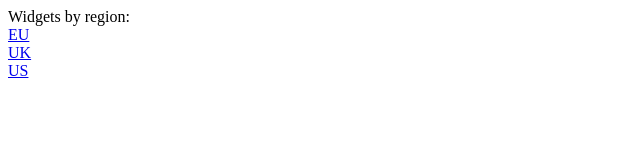
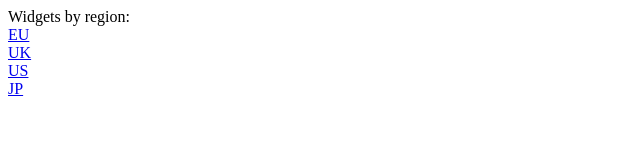
Before and after one commit to tglocicero/BubblesGame, a plain HTML site: page index.html in a window 1280 px wide. Shown: the full height of the page, 0-640 px from the left. Drawn offline with Linux system fonts and the light colour scheme.

Commit message:
Add JP widget

```diff
--- a/index.html
+++ b/index.html
@@ -5,6 +5,7 @@ Widgets by region: <br>
 <a href="widgetsEU.html">EU</a><br>
 <a href="widgetsUK.html">UK</a><br>
 <a href="widgetsUS.html">US</a><br>
+<a href="widgetsJP.html">JP</a><br>
 <!-- <a href="widgetsTS.html">The Street</a> -->
 </body>
 </html>
```
